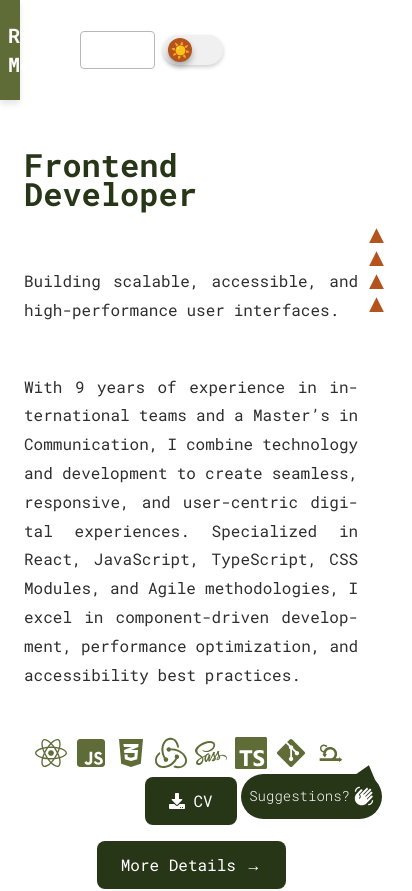
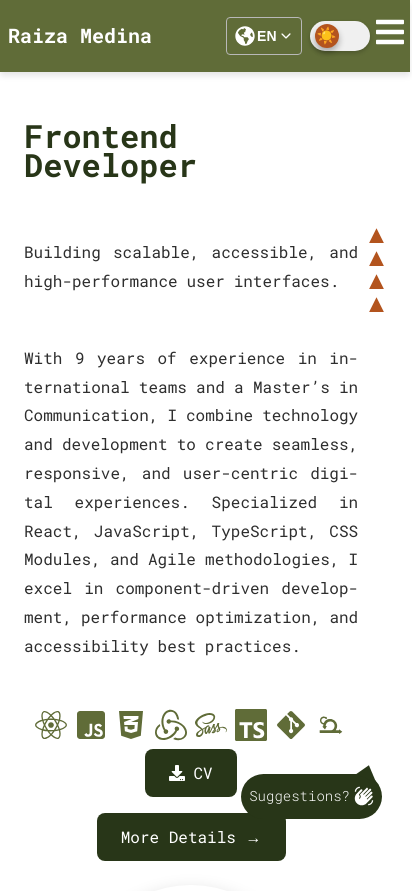
Before and after one commit to raimedina/portfolio, a React (Create React App) app: page /en in a window 390 px wide. Shown: the top 891 px of the page, 412 px wide, since content can reach past the window. Built offline with nearby package versions, Linux system fonts and the light colour scheme.

Commit message:
improve header

```diff
--- a/src/components/Layout/Header/Header.module.css
+++ b/src/components/Layout/Header/Header.module.css
@@ -44,7 +44,7 @@
 
 @media (max-width: 1024px) {
   .header {
-   width: 5%;
+   width: 105%;
   }
   .navbar {
     display: none;
```
